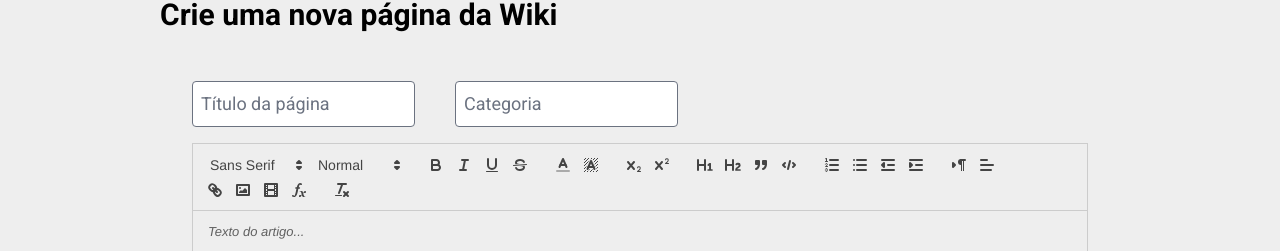
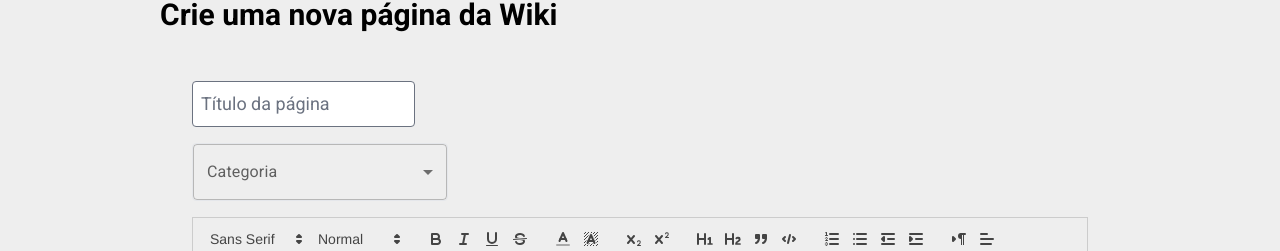
Before and after one commit to FelipeSoriaGolghetto/Dengue-Hub, a Next.js app in the folder FrontEnd/dengue-hub/: page /createArticle in a window 1280 px wide. Shown: the part 130-381 px from the top of the page. Built offline with nearby package versions, Linux system fonts and the light colour scheme; no server answers.

Commit message:
big quillEditor fix

```diff
--- a/FrontEnd/dengue-hub/components/quillEditor.js
+++ b/FrontEnd/dengue-hub/components/quillEditor.js
@@ -2,6 +2,11 @@ import React, { useState, useEffect, useRef } from "react";
 import "highlight.js/styles/atom-one-dark.css";
 import "quill/dist/quill.snow.css";
 import "katex/dist/katex.min.css";
+import Box from '@mui/material/Box';
+import InputLabel from '@mui/material/InputLabel';
+import MenuItem from '@mui/material/MenuItem';
+import FormControl from '@mui/material/FormControl';
+import Select from '@mui/material/Select';
 
 const QuillEditor = ({ title, category, content, onTitleChange, onCategoryChange, onContentChange }) => {
   const quillRef = useRef(null);
@@ -39,6 +44,7 @@ const QuillEditor = ({ title, category, content, onTitleChange, onCategoryChange
       quillInstance.root.innerHTML = content;
     }
   }, [content, quillInstance]);
+
   return (
     <div>
       <input
@@ -48,13 +54,25 @@ const QuillEditor = ({ title, category, content, onTitleChange, onCategoryChange
            onChange={(e) => onTitleChange(e.target.value)}
            className="w-2xl p-2 mb-4 border rounded text-lg mr-10"
          />
-         <input
-             type="text"
-             placeholder="Categoria"
-             value={category}
-             onChange={(e) => onCategoryChange(e.target.value)}
-             className="w-2xl p-2 mb-4 border rounded text-lg"
-           />
+         <div className="w-64 mb-4 border rounded text-lg">
+        <Box sx={{ minWidth: 120 }}>
+          <FormControl fullWidth >
+            <InputLabel id="demo-simple-select-label">Categoria</InputLabel>
+            <Select
+              labelId="demo-simple-select-label"
+              id="demo-simple-select"
+              value={category}
+              label="Categoria"
+              onChange={(e) => onCategoryChange(e.target.value)}
+            >
+              <MenuItem value={"mosquito"}>Mosquito</MenuItem>
+              <MenuItem value={"prevencao"}>Prevenção</MenuItem>
+              <MenuItem value={"tratamento"}>Tratamento</MenuItem>
+            </Select>
+          </FormControl>
+        </Box>
+      </div>
+
            <div id="toolbar-container">
              <span className="ql-formats">
                <select className="ql-font"></select>
--- a/FrontEnd/dengue-hub/pages/createArticle.js
+++ b/FrontEnd/dengue-hub/pages/createArticle.js
@@ -30,6 +30,14 @@ export default function CreateArticle() {
       author_id: 7, // Adicione um valor padrão para author_id
       created_at: new Date().toISOString(), // Adicione a data atual como created_at
     };
+
+    console.log(JSON.stringify(data));
+
+    if (!title || !category || content.trim()=='<p><br></p>') {
+      alert("Preencha todos os campos necessários");
+      setIsSaving(false);
+      return;
+    }
 
     try {
       const response = await fetch('http://localhost:8000/articles/', {
```
